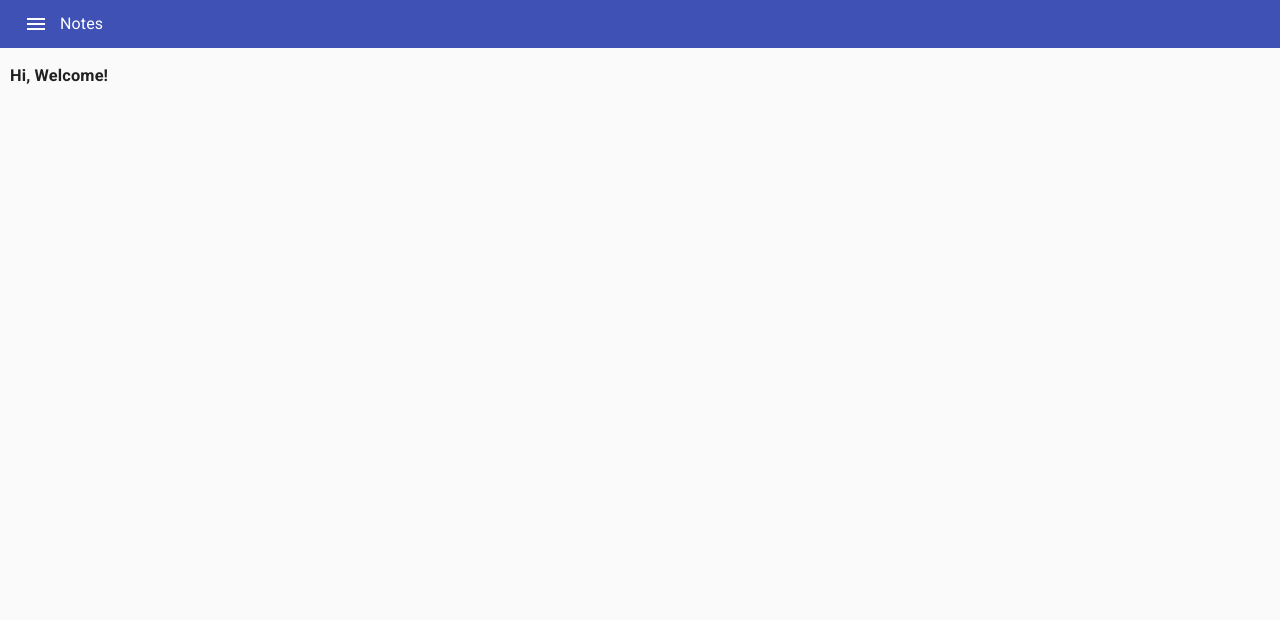
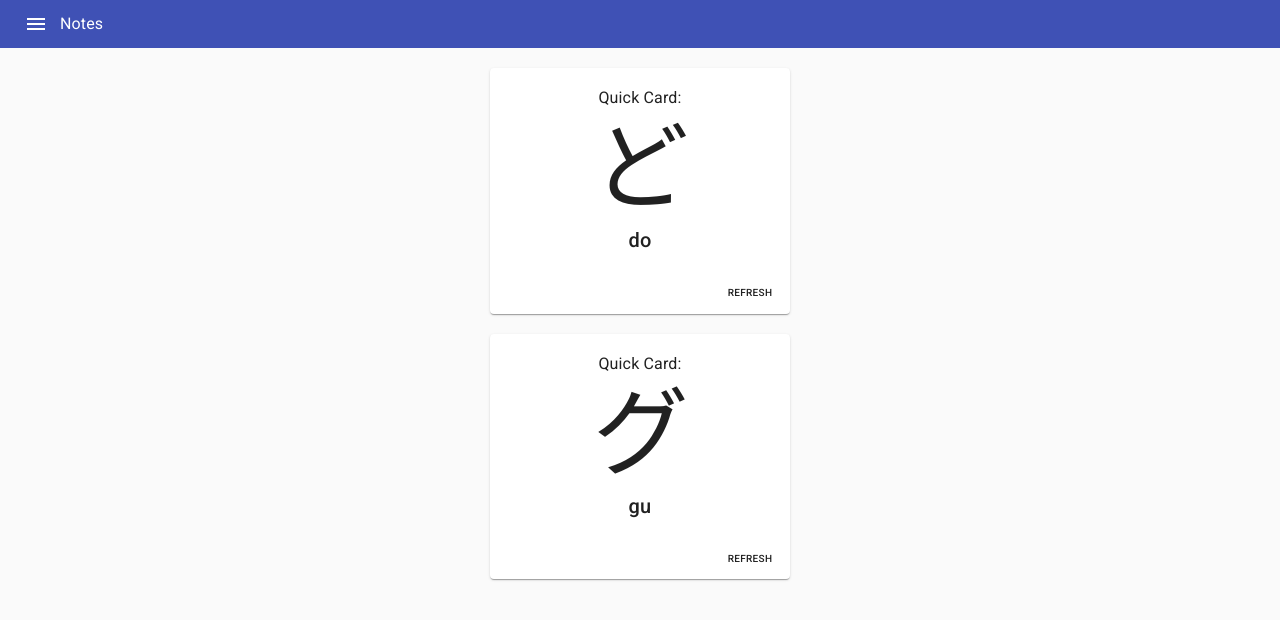
Before and after one commit to jfvalmores/nihonggo-notes, a React (Create React App) app: page /home in a window 1280 px wide. Shown: the top 620 px of the page. Built offline with nearby package versions, Linux system fonts and the light colour scheme; data requests are answered from the project's data file.

Commit message:
updated home

```diff
--- a/src/App.js
+++ b/src/App.js
@@ -1,8 +1,63 @@
-import React from 'react';
-import Main from './components/Main.js';
+import React, { useState, useEffect } from 'react';
+import { BrowserRouter as Router, Switch, Route, Redirect } from 'react-router-dom';
+import { routes } from './core/CRoutes.js';
+import { makeStyles } from '@material-ui/core/styles';
+import Header from './components/Header.js';
+import intf from './core/CInterface.js';
+import DataContext from './core/DataContext.js';
 
-function App() {
-  return <Main />;
+const { getHiraganaList, getKatakanaList } = intf();
+
+const styles = makeStyles({
+  container: {
+    margin: 10,
+    backgroundColor: 'inherit'
+  }
+});
+
+const App = () => {
+  const classes = styles();
+  const [hiraganaList, setHiraganaList] = useState([]);
+  const [katakanaList, setKatakanaList] = useState([]);
+
+  useEffect(() => {
+    getKatakana();
+    getHiragana();
+  }, []);
+
+  const getHiragana = async () => {
+    let list = await getHiraganaList();
+    if (!list.length) list = [];
+    setHiraganaList(list);
+  }
+  const getKatakana = async () => {
+    let list = await getKatakanaList();
+    if (!list.length) list = [];
+    setKatakanaList(list);
+  }
+
+  return (
+    <DataContext.Provider value={{ hiraganaList, katakanaList }}>
+      <div>
+        <Router>
+          <Header>
+            <div className={classes.container}>
+              <Switch>
+                {routes.map((route, idx) => (
+                  <Route
+                    key={idx}
+                    exact
+                    {...route}
+                  />
+                ))}
+                <Redirect exact from="/" to="home" />
+              </Switch>
+            </div>
+          </Header>
+        </Router>
+      </div>
+    </DataContext.Provider>
+  );
 }
 
 export default App;
--- a/src/components/HiraganaList.js
+++ b/src/components/HiraganaList.js
@@ -1,6 +1,7 @@
-import React from 'react';
+import React, { useContext } from 'react';
 import { makeStyles } from '@material-ui/core/styles';
 import DragDropPlatform from './DragDropPlatform.js';
+import DataContext from '../core/DataContext.js';
 
 const styles = makeStyles({
   container: {
@@ -9,12 +10,13 @@ const styles = makeStyles({
   },
 });
 
-const HiraganaList = (props) => {
+const HiraganaList = () => {
   const classes = styles();
+  const { hiraganaList } = useContext(DataContext);
 
   return (
     <div className={classes.container}>
-      {props.hiraganaList.map((items, idx) =>
+      {hiraganaList.map((items, idx) =>
         <DragDropPlatform
           key={idx}
           items={items} />
--- a/src/components/Home.js
+++ b/src/components/Home.js
@@ -1,7 +1,94 @@
-import React from 'react';
+import React, { useContext, useEffect, useState } from 'react';
+import DataContext from '../core/DataContext.js';
+import Card from '@material-ui/core/Card';
+import { makeStyles } from '@material-ui/core/styles';
+import CardActions from '@material-ui/core/CardActions';
+import CardContent from '@material-ui/core/CardContent';
+import Button from '@material-ui/core/Button';
+import Typography from '@material-ui/core/Typography';
 
-export const Home = () => {
-  return <h3>Hi, Welcome!</h3>;
+const styles = makeStyles({
+  card: {
+    maxWidth: 300,
+    textAlign: 'center',
+    margin: '20px auto',
+  },
+  character: {
+    fontWeight: 500,
+  },
+  actions: {
+    float: 'right',
+  },
+  actionButton: {
+    fontSize: 10
+  }
+});
+
+const Home = () => {
+  const { hiraganaList, katakanaList } = useContext(DataContext);
+  const hl = hiraganaList.flat();
+  const kl = katakanaList.flat();
+  const classes = styles();
+  const [hiragana, setHiragana] = useState(null);
+  const [katakana, setKatakana] = useState(null);
+
+  useEffect(() => {
+    refresh(0);
+    refresh(1);
+  // eslint-disable-next-line react-hooks/exhaustive-deps
+  }, [hiraganaList, katakanaList]);
+
+  const refresh = (mode = 1) => {
+    if (mode)
+      setKatakana(kl[Math.floor(Math.random() * kl.length)]);
+    else
+      setHiragana(hl[Math.floor(Math.random() * hl.length)]);
+  }
+
+  return (
+    <div>
+      {hiragana &&
+        <CharacterCard
+          classes={classes}
+          header={'Quick Card:'}
+          character={hiragana.character}
+          label={hiragana.label}
+          onClick={() => refresh(0)} />
+      }
+      {katakana &&
+        <CharacterCard
+          classes={classes}
+          header={'Quick Card:'}
+          character={katakana.character}
+          label={katakana.label}
+          onClick={() => refresh(1)} />
+      }
+    </div>
+  );
+}
+
+const CharacterCard = (props) => {
+  return (
+    <Card className={props.classes.card}>
+      <CardContent>
+        <Typography variant="subtitle1" component="h2">
+          {props.header}
+        </Typography>
+        <Typography variant="h1" component="h2" className={props.classes.character}>
+          {props.character}
+        </Typography>
+        <Typography variant="h6" component="p">
+          {props.label}
+        </Typography>
+      </CardContent>
+      <CardActions className={props.classes.actions}>
+        <Button
+          size="small"
+          onClick={props.onClick}
+          className={props.classes.actionButton}>Refresh</Button>
+      </CardActions>
+    </Card>
+  );
 }
 
 export default Home;
--- a/src/components/KatakanaList.js
+++ b/src/components/KatakanaList.js
@@ -1,6 +1,7 @@
-import React from 'react';
+import React, { useContext } from 'react';
 import { makeStyles } from '@material-ui/core/styles';
 import DragDropPlatform from './DragDropPlatform.js';
+import DataContext from '../core/DataContext.js';
 
 const styles = makeStyles({
   container: {
@@ -9,12 +10,13 @@ const styles = makeStyles({
   },
 });
 
-const KatakanaList = (props) => {
+const KatakanaList = () => {
   const classes = styles();
+  const { katakanaList } = useContext(DataContext);
 
   return (
     <div className={classes.container}>
-      {props.katakanaList.map((items, idx) =>
+      {katakanaList.map((items, idx) =>
         <DragDropPlatform
           key={idx}
           items={items} />
--- a/src/components/Main.js
+++ /dev/null
@@ -1,41 +0,0 @@
-import React from 'react';
-import { BrowserRouter as Router, Switch, Route, Redirect } from 'react-router-dom';
-import { routes } from '../core/CRoutes.js';
-import { makeStyles } from '@material-ui/core/styles';
-import Header from './Header.js';
-
-const styles = makeStyles({
-  container: {
-    margin: 10,
-    backgroundColor: 'inherit'
-  }
-});
-
-const Main = () => {
-  const classes = styles();
-
-  return (
-    <React.Fragment>
-      <div>
-        <Router>
-          <Header>
-            <div className={classes.container}>
-              <Switch>
-                {routes.map((route, idx) => (
-                  <Route
-                    key={idx}
-                    exact
-                    {...route}
-                  />
-                ))}
-                <Redirect exact from="/" to="home" />
-              </Switch>
-            </div>
-          </Header>
-        </Router>
-      </div>
-    </React.Fragment>
-  );
-}
-
-export default Main;
--- a/src/components/Topics.js
+++ b/src/components/Topics.js
@@ -1,34 +1,10 @@
-import React, { useState, useEffect } from 'react';
+import React from 'react';
 import { topicRoutes } from '../core/CRoutes.js';
 import VerticalTabs from './VerticalTabs.js';
-import intf from '../core/CInterface.js';
-
-const { getHiraganaList, getKatakanaList } = intf();
 
 export const Topics = () => {
-  const [hiraganaList, setHiraganaList] = useState([]);
-  const [katakanaList, setKatakanaList] = useState([]);
-
-  useEffect(() => {
-    getKatakana();
-    getHiragana();
-  }, []);
-
-  const getHiragana = async () => {
-    let list = await getHiraganaList();
-    if (!list.length) list = [];
-    setHiraganaList(list);
-  }
-  const getKatakana = async () => {
-    let list = await getKatakanaList();
-    if (!list.length) list = [];
-    setKatakanaList(list);
-  }
-
   return (
     <VerticalTabs
-      hiraganaList={hiraganaList}
-      katakanaList={katakanaList}
       tabs={topicRoutes} />
   );
 }
--- /dev/null
+++ b/src/core/DataContext.js
@@ -0,0 +1,5 @@
+import { createContext } from 'react';
+
+const DataContext = createContext();
+
+export default DataContext;
```
Also changed, not shown: 1 other file (tests, documents, lock files or other folders).
